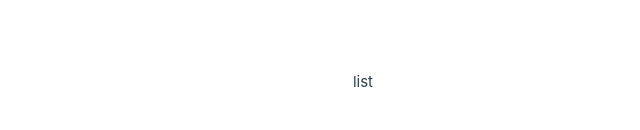
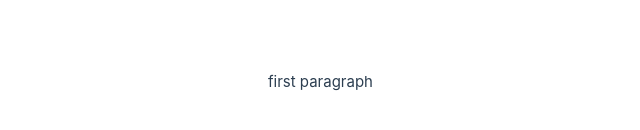
Before and after one commit to patryk-olti/MarketVue, a Vue app in the folder vue-project/: page / in a window 1280 px wide. Shown: the part 318-448 px from the top of the page, without its empty margins (267-907 px from the left). Built offline with nearby package versions, Linux system fonts and the light colour scheme.

Commit message:
created connections between files in news section: View - List - Post

```diff
--- a/vue-project/src/Views/News.vue
+++ b/vue-project/src/Views/News.vue
@@ -1,10 +1,14 @@
 <template>
-    <div> list </div>
+    <NewsList />
 </template>
 
 <script>
+import NewsList from '../news/NewsList.vue'
 
 export default{
-    name: 'News'
+    name: 'News',
+    components: {
+        NewsList
+    }
 }
 </script>
--- a/vue-project/src/news/NewsList.vue
+++ b/vue-project/src/news/NewsList.vue
@@ -1,15 +1,37 @@
 <template>
     <div>
-        list of news
+        <NewsPost />
     </div>
 </template>
 
 <script>
+    import NewsPost from './NewsPost.vue'
+
     export default{
+
         name: 'NewsList',
+        components: {
+            NewsPost
+        },
         data(){
             return{
-                list: ['lol','new','xd']
+                list: [
+                    {
+                        id: 1,
+                        title: 'First news',
+                        text: 'Lorem Ipsum is simply dummy text of the printing and typesetting industry. Lorem Ipsum has been the industrys standard dummy text ever since the 1500s, when an unknown printer took a galley of type and scrambled it to make a type specimen book'
+                    },
+                    {
+                        id: 2,
+                        title: 'Second news',
+                        text: 'Lorem Ipsum is simply dummy text of the printing and typesetting industry. Lorem Ipsum has been the industrys standard dummy text ever since the 1500s, when an unknown printer took a galley of type and scrambled it to make a type specimen book'
+                    },
+                    {
+                        id: 3,
+                        title: 'Third news',
+                        text: 'Lorem Ipsum is simply dummy text of the printing and typesetting industry. Lorem Ipsum has been the industrys standard dummy text ever since the 1500s, when an unknown printer took a galley of type and scrambled it to make a type specimen book'
+                    }
+                ]
             }
         }
 
--- /dev/null
+++ b/vue-project/src/news/NewsPost.vue
@@ -0,0 +1,11 @@
+<template>
+    <div>
+        first paragraph
+    </div>
+</template>
+
+<script>
+export default{
+    name: 'NewsPost'
+}
+</script>
```
